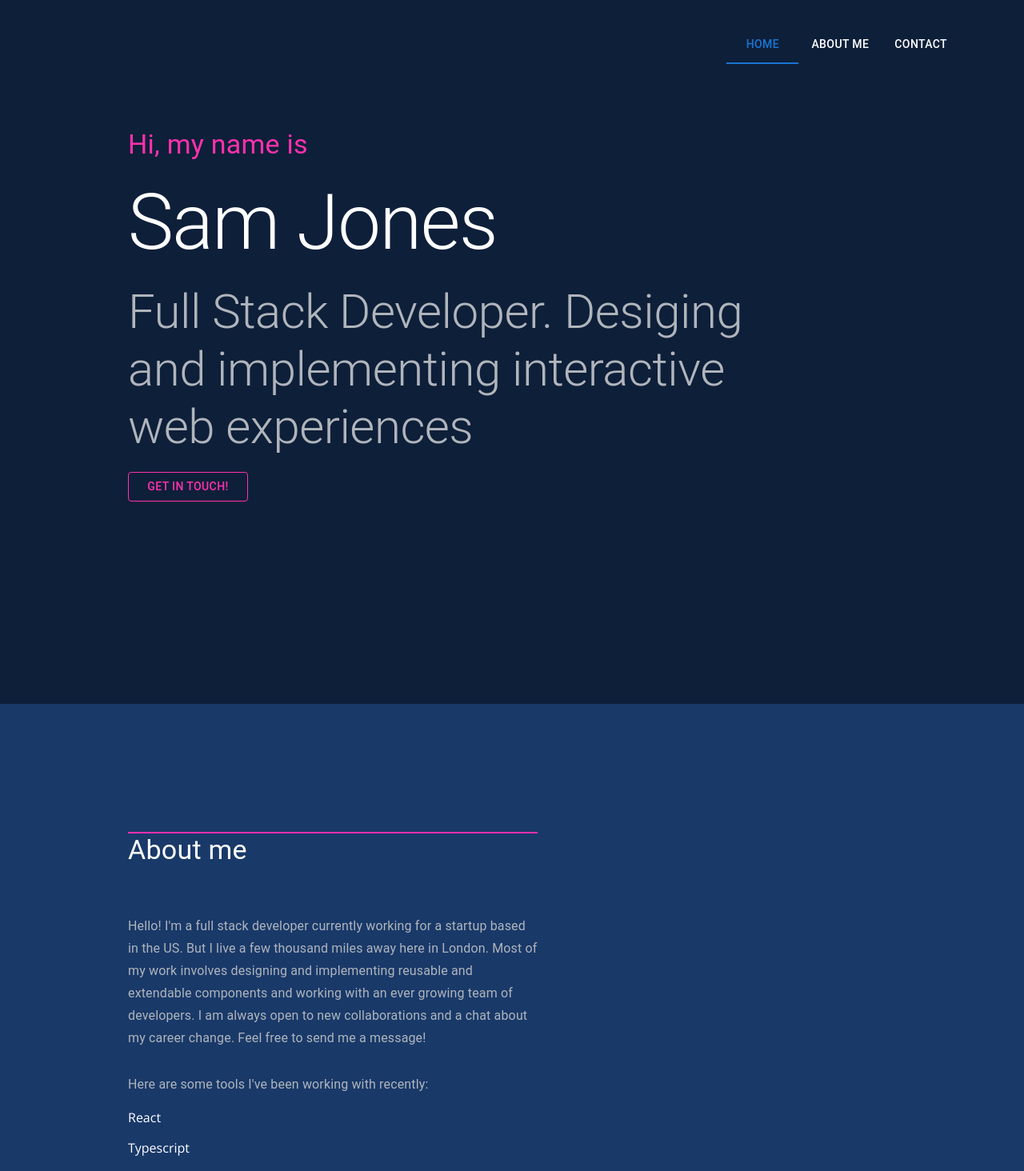
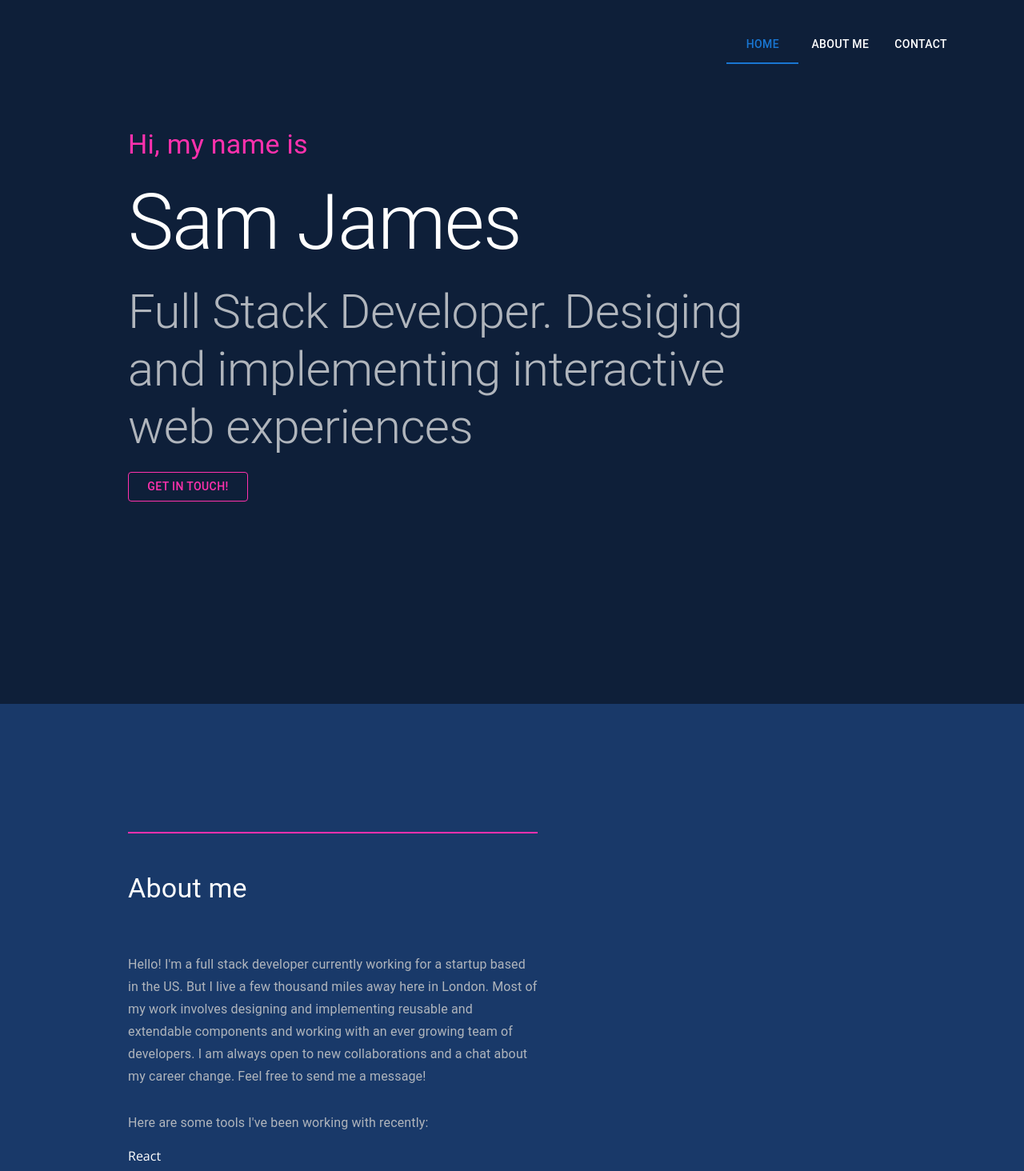
Before and after one commit to doctone/portfolio, a React (Create React App) app: page / in a window 1280 px wide. Shown: the top 1464 px of the page at 80% size. Built offline with nearby package versions, Linux system fonts and the light colour scheme.

Commit message:
Fix AboutMe viewport height

```diff
--- a/src/Pages/AboutMe/AboutMe.tsx
+++ b/src/Pages/AboutMe/AboutMe.tsx
@@ -9,19 +9,20 @@ function AboutMe() {
       sx={{
         height: "100vh",
         paddingX: "10em",
-        paddingTop: "10em",
       }}
     >
       <Box
         sx={{
+          paddingTop: "10em",
           color: "#ffffff",
-          borderTop: "2px solid #FF31AD",
           maxWidth: "40vw",
         }}
       >
-        <Typography variant="h4" sx={{ marginBottom: "60px" }}>
-          About me
-        </Typography>
+        <Box sx={{ borderTop: "2px solid #FF31AD", paddingTop: "3em" }}>
+          <Typography variant="h4" sx={{ marginBottom: "60px" }}>
+            About me
+          </Typography>
+        </Box>
         <Typography
           variant="subtitle1"
           sx={{ color: "#B0B5BC", marginBottom: "30px" }}
--- a/src/Pages/Home/Home.tsx
+++ b/src/Pages/Home/Home.tsx
@@ -30,7 +30,7 @@ function Home({
           Hi, my name is
         </Typography>
         <Typography variant="h1" color="#ffffff">
-          Sam Jones
+          Sam James
         </Typography>
         <Typography variant="h2" color="#B0B5BC">
           Full Stack Developer. Desiging and implementing interactive web
```
